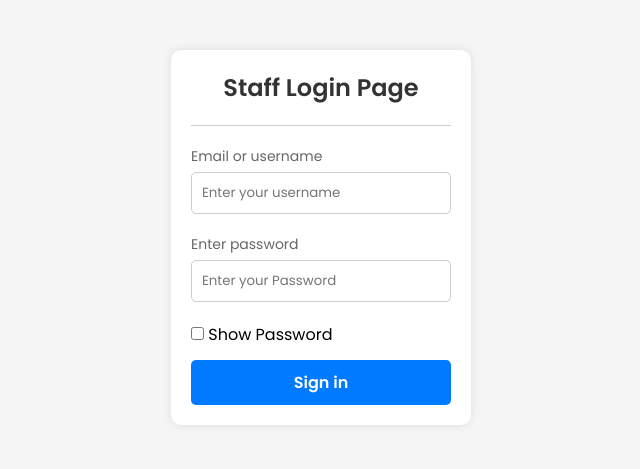
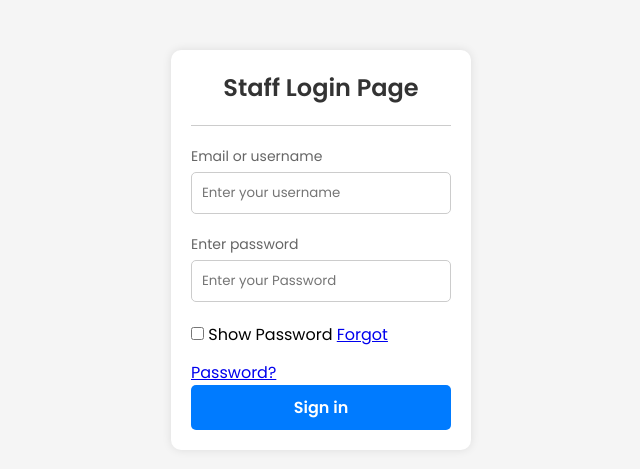
Before and after one commit to Brabim21/Hostel_Management_System, a PHP site: page /staff/staffLogin.php in a window 1280 px wide. Shown: the top 469 px of the page, without its empty margins (319-959 px from the left). Run offline with PHP 8.4, Linux system fonts and the light colour scheme.

Commit message:
updated password according to the criteria

```diff
--- a/staff/staffLogin.php
+++ b/staff/staffLogin.php
@@ -18,13 +18,15 @@
     <form id="login-form">
 
       <p id="email-id">Email or username</p>
-      <input type="text" id="username" name="username" placeholder="Enter your username">
+      <input type="text" id="username" name="username" placeholder="Enter your username" pattern="^[a-zA-Z0-9._%+-]+@gmail.com$">
 
       <p id="pass-id">Enter password</p>
-      <input type="password" id="password" name="password" placeholder="Enter your Password">
+      <input type="password" id="password" name="password" placeholder="Enter your Password" pattern="(?=.*\d)(?=.*[a-z])(?=.*[A-Z]).{8,}" title="Password must contain at least one uppercase letter, one digit, and be at least 8 characters long." required>
 
       <input type="checkbox" id="showPasswordCheckbox">
       <label for="showPasswordCheckbox">Show Password</label>
+
+      <a href="forgot_password.html">Forgot Password?</a>
 
       <button type="submit" id="sign-in">Sign in</button>
 
@@ -59,9 +61,8 @@
           console.log("Response from login.php:", xhr.responseText); // Log the response
           // Check if the response exactly matches "success"
           if (xhr.responseText.trim() === "success") {
-            // If login is successfuls, redirect to home.php
+            // If login is successful, redirect to home.php
             console.log("Redirecting to home.php");
-            //  use window location
             window.location.href = "home.php";
           } else {
             console.log("Login failed:", xhr.responseText);
```
